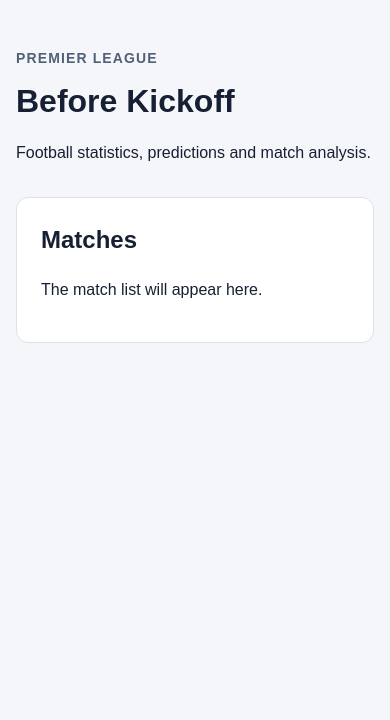
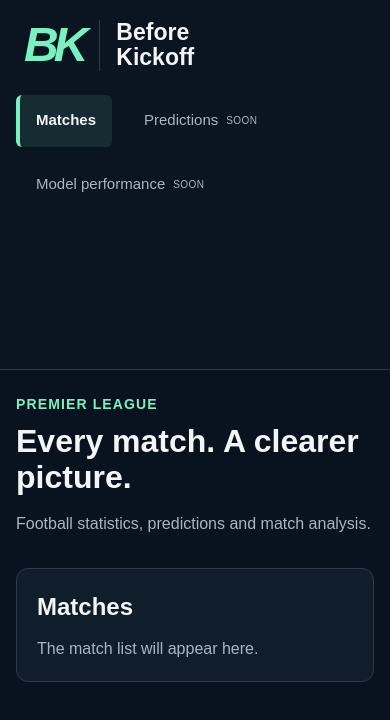
Before and after one commit to dkaramanov11/before-kickoff, a React app in the folder frontend/: page / in a window 390 px wide. Shown: the top 720 px of the page. Built offline with nearby package versions, Linux system fonts and the light colour scheme; the HTML template or start-up script is replaced by a standard one.

Commit message:
Add dark theme and responsive sidebar layout

```diff
--- a/frontend/src/App.jsx
+++ b/frontend/src/App.jsx
@@ -1,19 +1,28 @@
+import Sidebar from './components/layout/Sidebar'
 import './styles/App.css'
 
 function App() {
     return (
+        <div className="app-layout">
+            <Sidebar />
+
             <main className="app">
                 <header className="app__header">
                     <p className="app__competition">Premier League</p>
-          <h1>Before Kickoff</h1>
+                    <h1>Every match. A clearer picture.</h1>
                     <p>Football statistics, predictions and match analysis.</p>
                 </header>
 
-        <section className="app__section" aria-labelledby="matches-heading">
+                <section
+                    id="matches"
+                    className="app__section"
+                    aria-labelledby="matches-heading"
+                >
                     <h2 id="matches-heading">Matches</h2>
                     <p>The match list will appear here.</p>
                 </section>
             </main>
+        </div>
     )
 }
 
--- /dev/null
+++ b/frontend/src/components/layout/Sidebar.jsx
@@ -0,0 +1,46 @@
+import '../../styles/layout/Sidebar.css'
+
+function Sidebar() {
+    return (
+        <aside className="sidebar">
+            <div className="sidebar__brand">
+        <span className="sidebar__monogram" aria-hidden="true">
+          BK
+        </span>
+
+                <span className="sidebar__name">
+          Before
+          <br />
+          Kickoff
+        </span>
+            </div>
+
+            <nav className="sidebar__navigation" aria-label="Main navigation">
+                <a
+                    className="sidebar__link sidebar__link--active"
+                    href="#matches"
+                    aria-current="page"
+                >
+                    Matches
+                </a>
+
+                <span className="sidebar__link sidebar__link--disabled">
+          Predictions
+          <span className="sidebar__soon">Soon</span>
+        </span>
+
+                <span className="sidebar__link sidebar__link--disabled">
+          Model performance
+          <span className="sidebar__soon">Soon</span>
+        </span>
+            </nav>
+
+            <div className="sidebar__footer">
+                <p>Premier League</p>
+                <span>Football match analysis</span>
+            </div>
+        </aside>
+    )
+}
+
+export default Sidebar
--- a/frontend/src/styles/App.css
+++ b/frontend/src/styles/App.css
@@ -1,7 +1,15 @@
+.app-layout {
+    display: grid;
+    grid-template-columns: 250px minmax(0, 1fr);
+    min-height: 100dvh;
+}
+
 .app {
-    width: min(1100px, calc(100% - 32px));
+    min-width: 0;
+    width: 100%;
+    max-width: 1500px;
     margin: 0 auto;
-    padding: 48px 0;
+    padding: 40px 32px;
 }
 
 .app__header {
@@ -10,7 +18,7 @@
 
 .app__competition {
     margin: 0;
-    color: #526078;
+    color: var(--color-accent);
     font-size: 14px;
     font-weight: 700;
     text-transform: uppercase;
@@ -19,16 +27,43 @@
 
 .app__header h1 {
     margin: 8px 0;
-    font-size: clamp(32px, 6vw, 48px);
+    font-size: clamp(32px, 4vw, 48px);
+    line-height: 1.15;
+}
+
+.app__header > p:last-child {
+    margin: 16px 0 0;
+    color: var(--color-text-muted);
 }
 
 .app__section {
     padding: 24px;
-    border: 1px solid #dce2eb;
-    border-radius: 12px;
-    background-color: #ffffff;
+    border: 1px solid var(--color-border);
+    border-radius: var(--radius-medium);
+    background-color: var(--color-surface);
 }
 
 .app__section h2 {
-    margin-top: 0;
+    margin: 0 0 12px;
 }
+
+.app__section p {
+    margin: 0;
+    color: var(--color-text-muted);
+}
+
+@media (max-width: 900px) {
+    .app-layout {
+        grid-template-columns: 1fr;
+    }
+}
+
+@media (max-width: 600px) {
+    .app {
+        padding: 24px 16px;
+    }
+
+    .app__section {
+        padding: 20px;
+    }
+}
--- a/frontend/src/styles/global.css
+++ b/frontend/src/styles/global.css
@@ -1,18 +1,68 @@
-* {
+@import './variables.css';
+
+:root {
+    font-family: Arial, Helvetica, sans-serif;
+    line-height: 1.5;
+    color: var(--color-text);
+    background-color: var(--color-background);
+
+    font-synthesis: none;
+    text-rendering: optimizeLegibility;
+    -webkit-font-smoothing: antialiased;
+    -moz-osx-font-smoothing: grayscale;
+
+    color-scheme: dark;
+}
+
+*,
+*::before,
+*::after {
     box-sizing: border-box;
 }
 
 body {
     margin: 0;
     min-width: 320px;
-    font-family: Arial, sans-serif;
-    line-height: 1.5;
-    color: #172033;
-    background-color: #f4f6fa;
 }
 
 button,
 input,
-select {
+select,
+textarea {
     font: inherit;
 }
+
+button,
+a,
+input,
+select,
+textarea {
+    -webkit-tap-highlight-color: transparent;
+}
+
+button {
+    cursor: pointer;
+}
+
+a {
+    color: inherit;
+}
+
+img,
+svg {
+    display: block;
+}
+
+img {
+    max-width: 100%;
+}
+
+:focus-visible {
+    outline: 2px solid var(--color-accent);
+    outline-offset: 4px;
+}
+
+::selection {
+    color: var(--color-background);
+    background-color: var(--color-accent);
+}
--- /dev/null
+++ b/frontend/src/styles/layout/Sidebar.css
@@ -0,0 +1,114 @@
+.sidebar {
+    position: sticky;
+    top: 0;
+    display: flex;
+    flex-direction: column;
+    height: 100dvh;
+    padding: 40px 16px 24px;
+    border-right: 1px solid var(--color-border);
+    background-color: var(--color-sidebar);
+}
+
+.sidebar__brand {
+    display: flex;
+    align-items: center;
+    gap: 16px;
+    padding: 0 8px;
+    margin-bottom: 64px;
+}
+
+.sidebar__monogram {
+    color: var(--color-accent);
+    font-size: 48px;
+    font-weight: 900;
+    font-style: italic;
+    line-height: 1;
+    letter-spacing: -5px;
+}
+
+.sidebar__name {
+    padding-left: 16px;
+    border-left: 1px solid var(--color-border);
+    font-size: 23px;
+    font-weight: 700;
+    line-height: 1.1;
+}
+
+.sidebar__navigation {
+    display: flex;
+    flex-direction: column;
+    gap: 12px;
+}
+
+.sidebar__link {
+    display: flex;
+    align-items: center;
+    justify-content: space-between;
+    gap: 8px;
+    min-height: 52px;
+    padding: 12px 16px;
+    border-left: 4px solid transparent;
+    border-radius: var(--radius-small);
+    font-size: 15px;
+    text-decoration: none;
+}
+
+.sidebar__link--active {
+    border-left-color: var(--color-accent);
+    color: var(--color-text);
+    background-color: var(--color-accent-soft);
+    font-weight: 700;
+}
+
+.sidebar__link--active:hover {
+    background-color: var(--color-surface-hover);
+}
+
+.sidebar__link--disabled {
+    color: var(--color-text-muted);
+}
+
+.sidebar__soon {
+    font-size: 10px;
+    letter-spacing: 0.04em;
+    text-transform: uppercase;
+}
+
+.sidebar__footer {
+    margin-top: auto;
+    padding: 20px 8px 0;
+    border-top: 1px solid var(--color-border);
+}
+
+.sidebar__footer p {
+    margin: 0 0 4px;
+    font-weight: 700;
+}
+
+.sidebar__footer span {
+    color: var(--color-text-muted);
+    font-size: 13px;
+}
+
+@media (max-width: 900px) {
+    .sidebar {
+        position: static;
+        height: auto;
+        padding: 20px 16px;
+        border-right: none;
+        border-bottom: 1px solid var(--color-border);
+    }
+
+    .sidebar__brand {
+        margin-bottom: 24px;
+    }
+
+    .sidebar__navigation {
+        flex-direction: row;
+        flex-wrap: wrap;
+    }
+
+    .sidebar__footer {
+        display: none;
+    }
+}
--- /dev/null
+++ b/frontend/src/styles/variables.css
@@ -0,0 +1,17 @@
+:root {
+    --color-background: #09131f;
+    --color-sidebar: #0b1522;
+    --color-surface: #101e2c;
+    --color-surface-hover: #172a38;
+
+    --color-accent: #79f2c0;
+    --color-accent-hover: #a0f7d5;
+    --color-accent-soft: rgba(121, 242, 192, 0.1);
+
+    --color-text: #f3f5f7;
+    --color-text-muted: #aab5c4;
+    --color-border: #2a3c4d;
+
+    --radius-small: 6px;
+    --radius-medium: 12px;
+}
```
Also changed, not shown: frontend/src/App.css (deleted, +0 -184 lines). Lines whose indentation alone changed are shown as unchanged.
